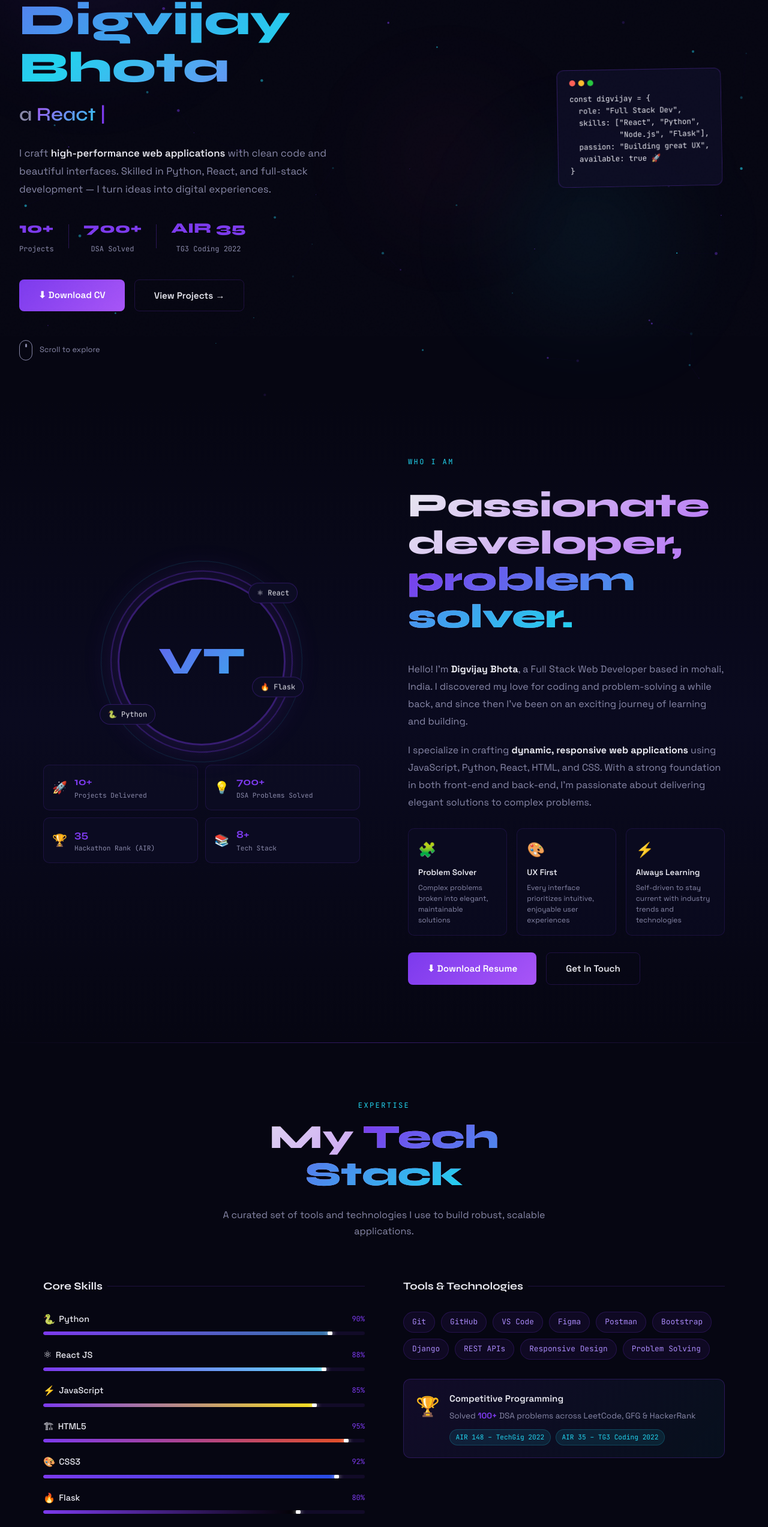
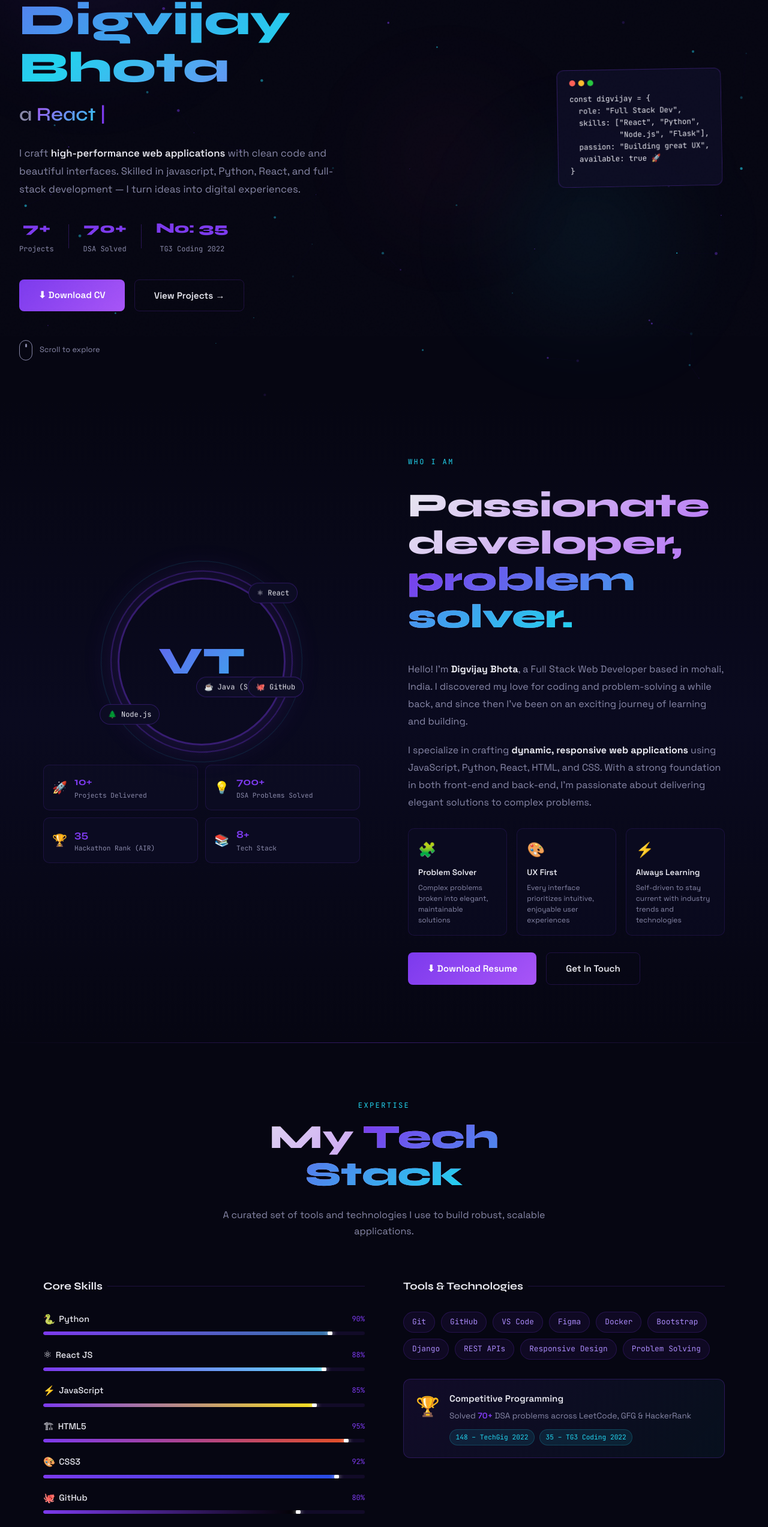
Before and after one commit to Digvijay-Bhota/Developer-Portfolio, a React (Create React App) app: page / in a window 1280 px wide. Shown: the part 239-2785 px from the top of the page at 60% size. Built offline with nearby package versions, Linux system fonts and the light colour scheme.

Commit message:
all imp changes

```diff
--- a/src/components/About.js
+++ b/src/components/About.js
@@ -43,8 +43,10 @@ export default function About() {
               </div>
               {/* Floating badges */}
               <div className="float-badge badge-react">⚛ React</div>
-              <div className="float-badge badge-python">🐍 Python</div>
-              <div className="float-badge badge-flask">🔥 Flask</div>
+              <div className="float-badge badge-python">🌲 Node.js</div>
+              <div className="float-badge badge-flask">🎨 Tailwind CSS</div>
+              <div className="float-badge badge-flask">☕ Java (Spring Boot)</div>
+              <div className="float-badge badge-flask">🐙 GitHub</div>
             </div>
 
             <div className="about-highlights">
--- a/src/components/Hero.js
+++ b/src/components/Hero.js
@@ -145,23 +145,23 @@ export default function Hero() {
 
         <p className="hero-desc">
           I craft <strong>high-performance web applications</strong> with clean code
-          and beautiful interfaces. Skilled in Python, React, and full-stack development
+          and beautiful interfaces. Skilled in javascript, Python, React, and full-stack development
           — I turn ideas into digital experiences.
         </p>
 
         <div className="hero-stats">
           <div className="stat">
-            <span className="stat-num">10+</span>
+            <span className="stat-num">7+</span>
             <span className="stat-label">Projects</span>
           </div>
           <div className="stat-divider" />
           <div className="stat">
-            <span className="stat-num">700+</span>
+            <span className="stat-num">70+</span>
             <span className="stat-label">DSA Solved</span>
           </div>
           <div className="stat-divider" />
           <div className="stat">
-            <span className="stat-num">AIR 35</span>
+            <span className="stat-num">No: 35</span>
             <span className="stat-label">TG3 Coding 2022</span>
           </div>
         </div>
--- a/src/components/Navbar.js
+++ b/src/components/Navbar.js
@@ -58,8 +58,14 @@ export default function Navbar() {
             </li>
           ))}
           <li>
-            <a className="nav-cta" href="mailto:varshagaddam22@gmail.com">Hire Me</a>
-          </li>
+  <a
+    className="nav-cta"
+    href="mailto:digvijaybhota777@gmail.com?subject=Portfolio%20Inquiry&body=Hello%20Digvijay,%20I%20saw%20your%20portfolio%20and%20would%20like%20to%20connect."
+  >
+    Hire Me
+  </a>
+</li>
+
         </ul>
 
         <button className="hamburger" onClick={() => setMenuOpen(!menuOpen)} aria-label="Menu">
--- a/src/components/Skills.js
+++ b/src/components/Skills.js
@@ -7,13 +7,13 @@ const skills = [
   { name: 'JavaScript', level: 85, color: '#f7df1e', icon: '⚡' },
   { name: 'HTML5', level: 95, color: '#e34f26', icon: '🏗' },
   { name: 'CSS3', level: 92, color: '#264de4', icon: '🎨' },
-  { name: 'Flask', level: 80, color: '#000000', icon: '🔥' },
+  { name: 'GitHub', level: 80, color: '#000000', icon: '🐙' },
   { name: 'Node.js', level: 75, color: '#339933', icon: '🟢' },
   { name: 'MySQL', level: 78, color: '#4479a1', icon: '🗄' },
 ];
 
 const tools = [
-  'Git', 'GitHub', 'VS Code', 'Figma', 'Postman', 'Bootstrap',
+  'Git', 'GitHub', 'VS Code', 'Figma', 'Docker', 'Bootstrap',
   'Django', 'REST APIs', 'Responsive Design', 'Problem Solving'
 ];
 
@@ -104,10 +104,10 @@ export default function Skills() {
               <div className="dsa-icon">🏆</div>
               <div>
                 <h4>Competitive Programming</h4>
-                <p>Solved <strong>100+</strong> DSA problems across LeetCode, GFG & HackerRank</p>
+                <p>Solved <strong>70+</strong> DSA problems across LeetCode, GFG & HackerRank</p>
                 <div className="dsa-badges">
-                  <span>AIR 148 – TechGig 2022</span>
-                  <span>AIR 35 – TG3 Coding 2022</span>
+                  <span> 148 – TechGig 2022</span>
+                  <span> 35 – TG3 Coding 2022</span>
                 </div>
               </div>
             </div>
```
Also changed, not shown: 1 other file (tests, documents, lock files or other folders).
